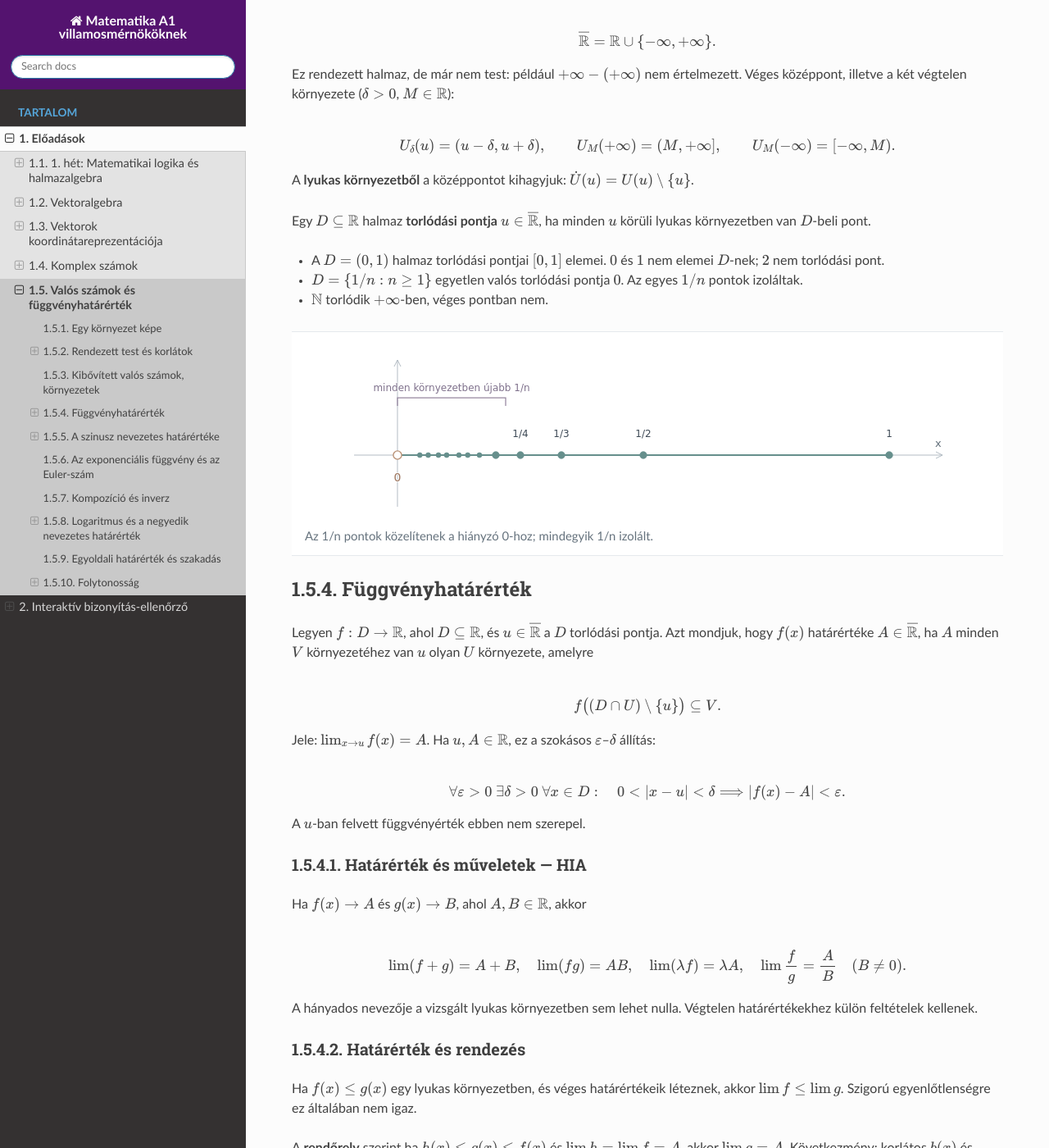
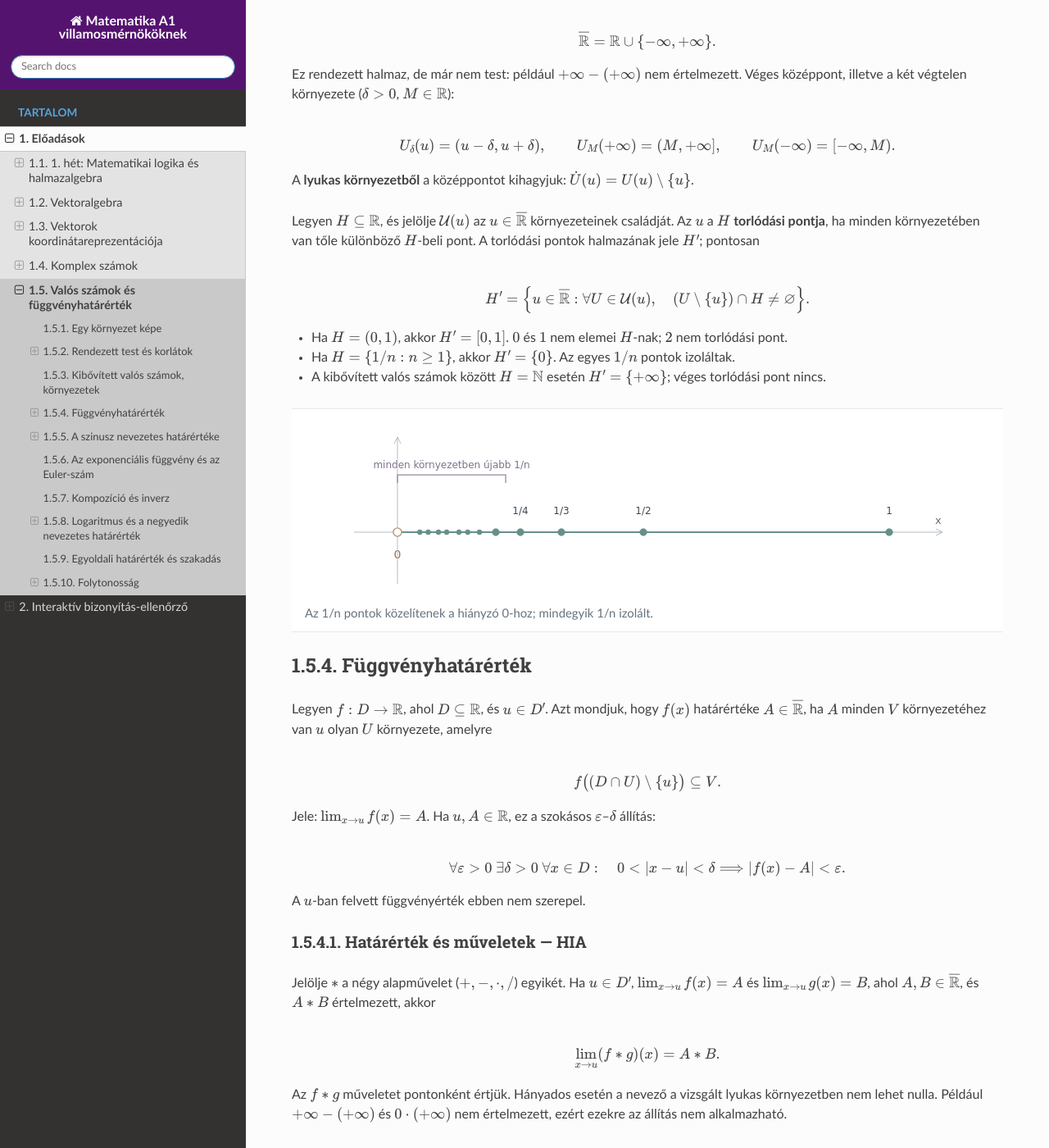
Before and after one commit to mozow01/Matematika-A1, a Sphinx documentation site: the page built from docs/eloadasok/05_valos_szamok_es_fuggvenyhatarertek.rst, in a window 1280 px wide and 1400 px high, scrolled down 2491 px. Shown: the whole window at 82% size. Built offline with Sphinx 7.4.7 and the Read the Docs theme 3.1.0, drawn with Linux system fonts in a browser that asks for light colours; some of the changed text lies outside the part shown.

Commit message:
Define accumulation points and index limit notation

```diff
--- a/docs/eloadasok/05_valos_szamok_es_fuggvenyhatarertek.rst
+++ b/docs/eloadasok/05_valos_szamok_es_fuggvenyhatarertek.rst
@@ -159,15 +159,24 @@ végtelen környezete (:math:`δ>0`, :math:`M\in\mathbb R`):
 A **lyukas környezetből** a középpontot kihagyjuk:
 :math:`\dot U(u)=U(u)\setminus\{u\}`.
 
-Egy :math:`D\subseteq\mathbb R` halmaz **torlódási pontja**
-:math:`u\in\overline{\mathbb R}`, ha minden :math:`u` körüli lyukas környezetben
-van :math:`D`-beli pont.
+Legyen :math:`H\subseteq\mathbb R`, és jelölje :math:`\mathcal U(u)` az
+:math:`u\in\overline{\mathbb R}` környezeteinek családját.
+Az :math:`u` a :math:`H` **torlódási pontja**, ha minden környezetében van
+tőle különböző :math:`H`-beli pont. A torlódási pontok halmazának jele
+:math:`H'`; pontosan
 
-* A :math:`D=(0,1)` halmaz torlódási pontjai :math:`[0,1]` elemei.
-  :math:`0` és :math:`1` nem elemei :math:`D`-nek; :math:`2` nem torlódási pont.
-* :math:`D=\{1/n:n\geq1\}` egyetlen valós torlódási pontja :math:`0`.
+.. math::
+
+   H'=\left\{u\in\overline{\mathbb R}:
+   \forall U\in\mathcal U(u),\quad
+   (U\setminus\{u\})\cap H\ne\varnothing\right\}.
+
+* Ha :math:`H=(0,1)`, akkor :math:`H'=[0,1]`.
+  :math:`0` és :math:`1` nem elemei :math:`H`-nak; :math:`2` nem torlódási pont.
+* Ha :math:`H=\{1/n:n\geq1\}`, akkor :math:`H'=\{0\}`.
   Az egyes :math:`1/n` pontok izoláltak.
-* :math:`\mathbb N` torlódik :math:`+\infty`-ben, véges pontban nem.
+* A kibővített valós számok között :math:`H=\mathbb N` esetén
+  :math:`H'=\{+\infty\}`; véges torlódási pont nincs.
 
 .. raw:: html
 
@@ -180,7 +189,7 @@ Függvényhatárérték
 ------------------
 
 Legyen :math:`f:D\to\mathbb R`, ahol :math:`D\subseteq\mathbb R`, és
-:math:`u\in\overline{\mathbb R}` a :math:`D` torlódási pontja.
+:math:`u\in D'`.
 Azt mondjuk, hogy :math:`f(x)` határértéke :math:`A\in\overline{\mathbb R}`,
 ha :math:`A` minden :math:`V` környezetéhez van :math:`u` olyan :math:`U` környezete,
 amelyre
@@ -202,26 +211,32 @@ A :math:`u`-ban felvett függvényérték ebben nem szerepel.
 Határérték és műveletek — HIA
 ~~~~~~~~~~~~~~~~~~~~~~~~~~~~~
 
-Ha :math:`f(x)\to A` és :math:`g(x)\to B`, ahol :math:`A,B\in\mathbb R`, akkor
+Jelölje :math:`\ast` a négy alapművelet
+(:math:`+,-,\cdot,/`) egyikét. Ha :math:`u\in D'`,
+:math:`\lim_{x\to u}f(x)=A` és :math:`\lim_{x\to u}g(x)=B`,
+ahol :math:`A,B\in\overline{\mathbb R}`, és :math:`A\ast B` értelmezett,
+akkor
 
 .. math::
 
-   \lim(f+g)=A+B,\quad \lim(fg)=AB,\quad
-   \lim(\lambda f)=\lambda A,\quad
-   \lim\frac fg=\frac AB\quad(B\ne0).
+   \lim_{x\to u}(f\ast g)(x)=A\ast B.
 
-A hányados nevezője a vizsgált lyukas környezetben sem lehet nulla.
-Végtelen határértékekhez külön feltételek kellenek.
+Az :math:`f\ast g` műveletet pontonként értjük. Hányados esetén a
+nevező a vizsgált lyukas környezetben nem lehet nulla.
+Például :math:`+\infty-(+\infty)` és :math:`0\cdot(+\infty)`
+nem értelmezett, ezért ezekre az állítás nem alkalmazható.
 
 Határérték és rendezés
 ~~~~~~~~~~~~~~~~~~~~~~
 
-Ha :math:`f(x)\leq g(x)` egy lyukas környezetben, és véges határértékeik
-léteznek, akkor :math:`\lim f\leq\lim g`. Szigorú egyenlőtlenségre ez
+Ha :math:`f(x)\leq g(x)` az :math:`u` körüli lyukas környezetben,
+és véges határértékeik léteznek, akkor
+:math:`\lim_{x\to u}f(x)\leq\lim_{x\to u}g(x)`. Szigorú egyenlőtlenségre ez
 általában nem igaz.
 
 A **rendőrelv** szerint ha :math:`h(x)\leq g(x)\leq f(x)` és
-:math:`\lim h=\lim f=A`, akkor :math:`\lim g=A`. Következmény: korlátos
+:math:`\lim_{x\to u}h(x)=\lim_{x\to u}f(x)=A`, akkor
+:math:`\lim_{x\to u}g(x)=A`. Következmény: korlátos
 :math:`b(x)` és nullához tartó :math:`v(x)` esetén :math:`b(x)v(x)\to0`;
 :math:`b`-nek nem kell határértékkel rendelkeznie.
 
```
